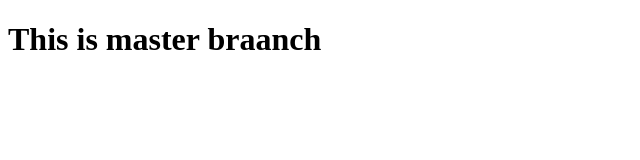
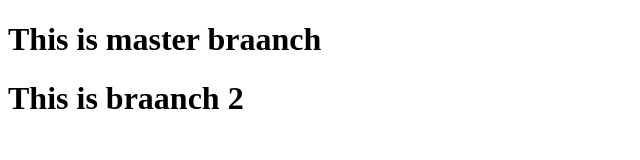
Before and after one commit to AbhiAdhalkar/Practice_GITHUB, a plain HTML site: page init.html in a window 1280 px wide. Shown: the whole page, without its empty margins (0-640 px from the left). Drawn offline with Linux system fonts and the light colour scheme.

Commit message:
from branch 2

```diff
--- a/init.html
+++ b/init.html
@@ -7,5 +7,6 @@
 </head>
 <body>
     <h1>This is master braanch</h1>
+    <h1>This is braanch 2</h1>
 </body>
 </html>
```
